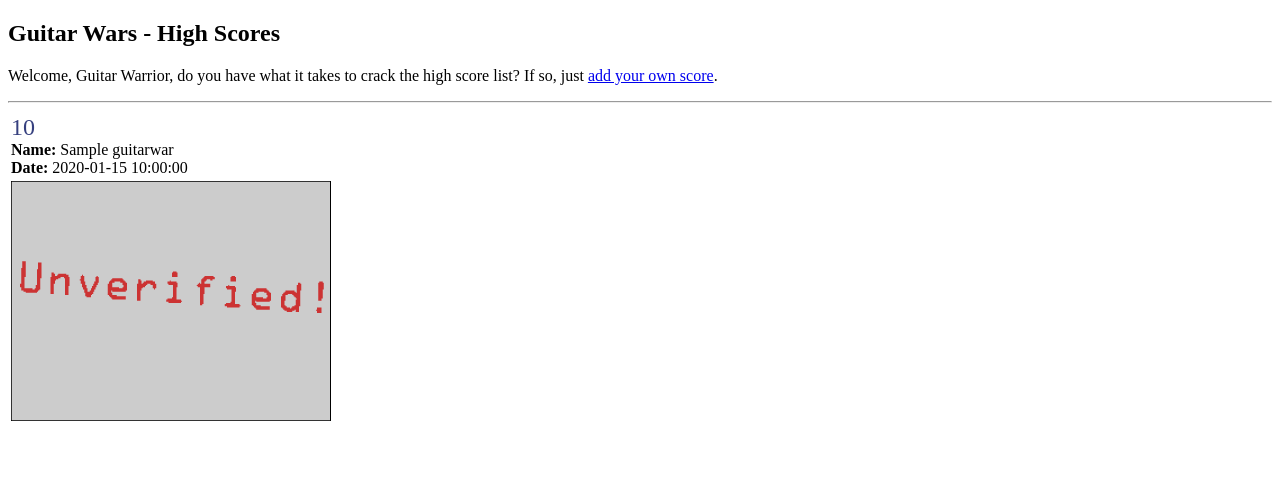
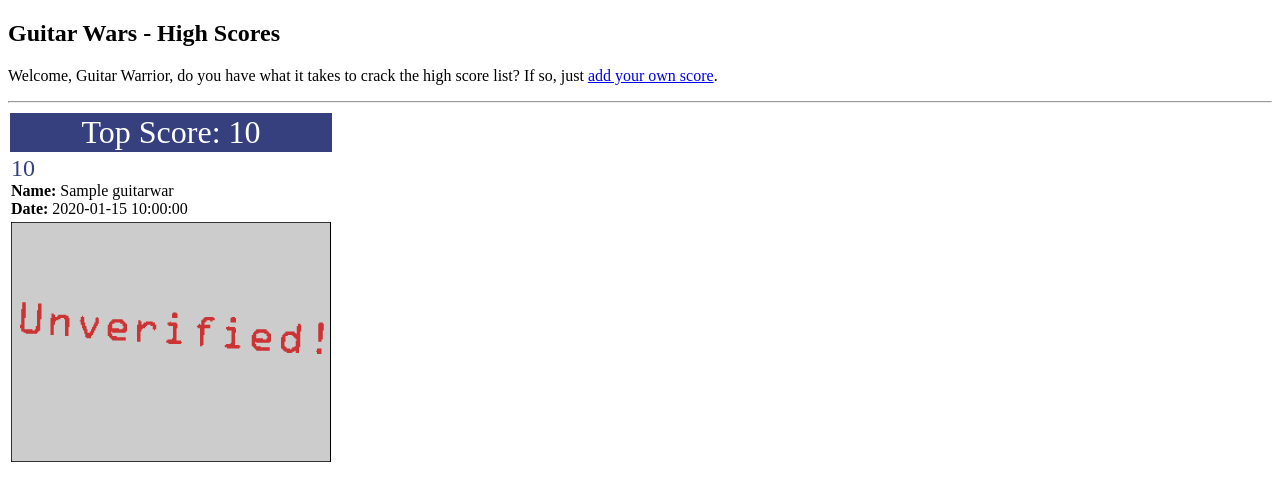
Before and after one commit to cehartlaub/php_course_work, a PHP site: page / in a window 1280 px wide. Shown: the top 501 px of the page. Run offline with PHP 8.4, Linux system fonts and the light colour scheme; tables that the repository leaves empty or names only in its code hold one stand-in row (values such as "Sample post"); data that the repository does not hold is empty.

Commit message:
stylize top score

```diff
--- a/lab_5/addscore.php
+++ b/lab_5/addscore.php
@@ -4,7 +4,7 @@
 <head>
   <meta http-equiv="Content-Type" content="text/html; charset=utf-8" />
   <title>Guitar Wars - Add Your High Score</title>
-  <link rel="stylesheet" type="text/css" href="style.css" />
+  <link rel="stylesheet" type="text/css" href="stylish.css" />
 </head>
 <body>
   <h2>Guitar Wars - Add Your High Score</h2>
--- a/lab_5/index.php
+++ b/lab_5/index.php
@@ -4,7 +4,7 @@
 <head>
   <meta http-equiv="Content-Type" content="text/html; charset=utf-8" />
   <title>Guitar Wars - High Scores</title>
-  <link rel="stylesheet" type="text/css" href="style.css" />
+  <link rel="stylesheet" type="text/css" href="styleish.css" />
 </head>
 <body>
   <h2>Guitar Wars - High Scores</h2>
@@ -26,6 +26,10 @@
 
   while ($row = mysqli_fetch_array($data)) {
     // Display the score data
+    if($i==0){
+      echo '<tr><td colspan="2" class="topscoreheader">Top Score: ' .
+        $row['score'] . '</td></tr>';
+    }
     echo '<tr><td class="scoreinfo">';
     echo '<span class="score">' . $row['score'] . '</span><br />';
     echo '<strong>Name:</strong> ' . $row['name'] . '<br />';
@@ -36,6 +40,7 @@
       else {
         echo '<td><img src="' . GW_UPLOADPATH . "unverified.gif" . '" alt="unverified score" /></td></tr>';
       }
+      $itt;
   }
 
   echo '</table>';
```
Also changed, not shown: lab_5/styleish.css (renamed from lab_5/style.css).
